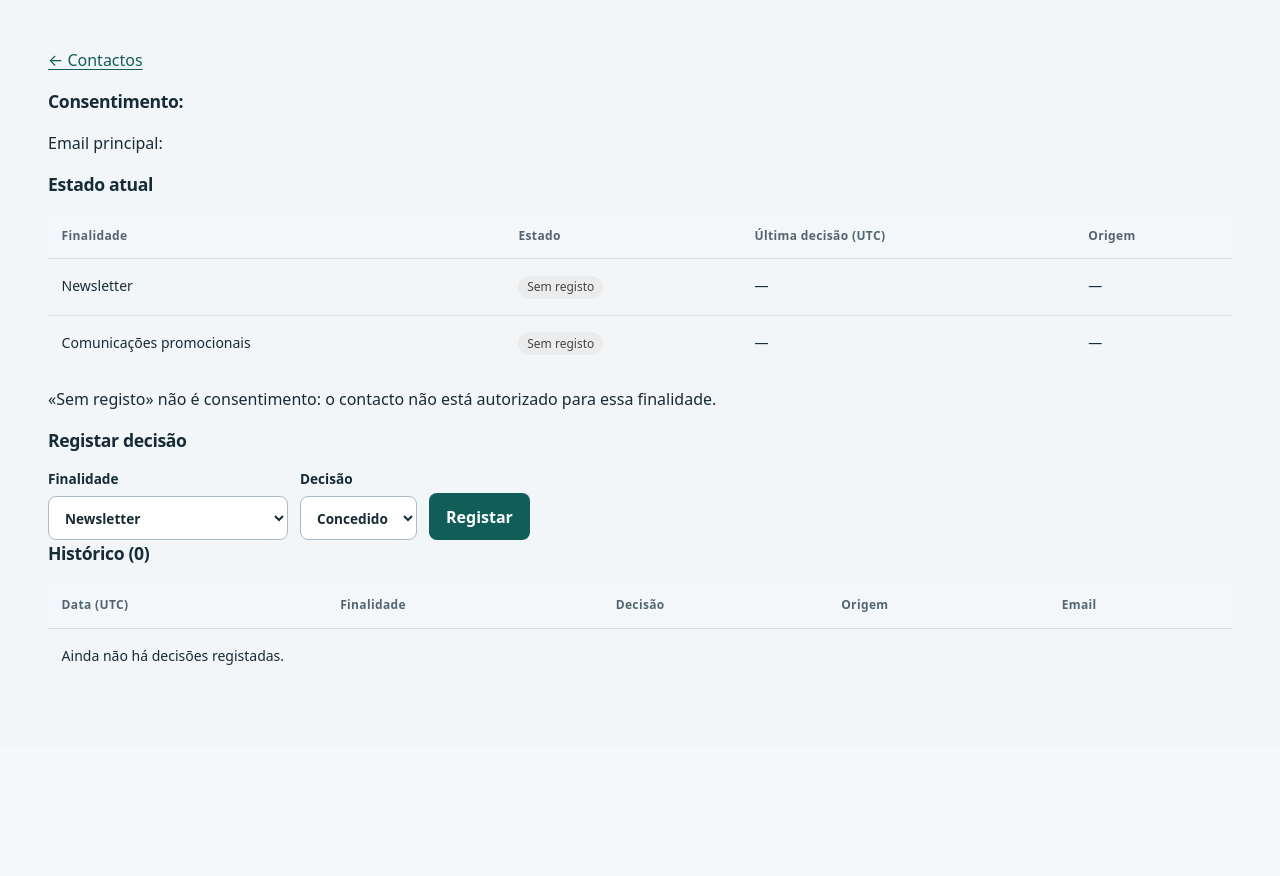
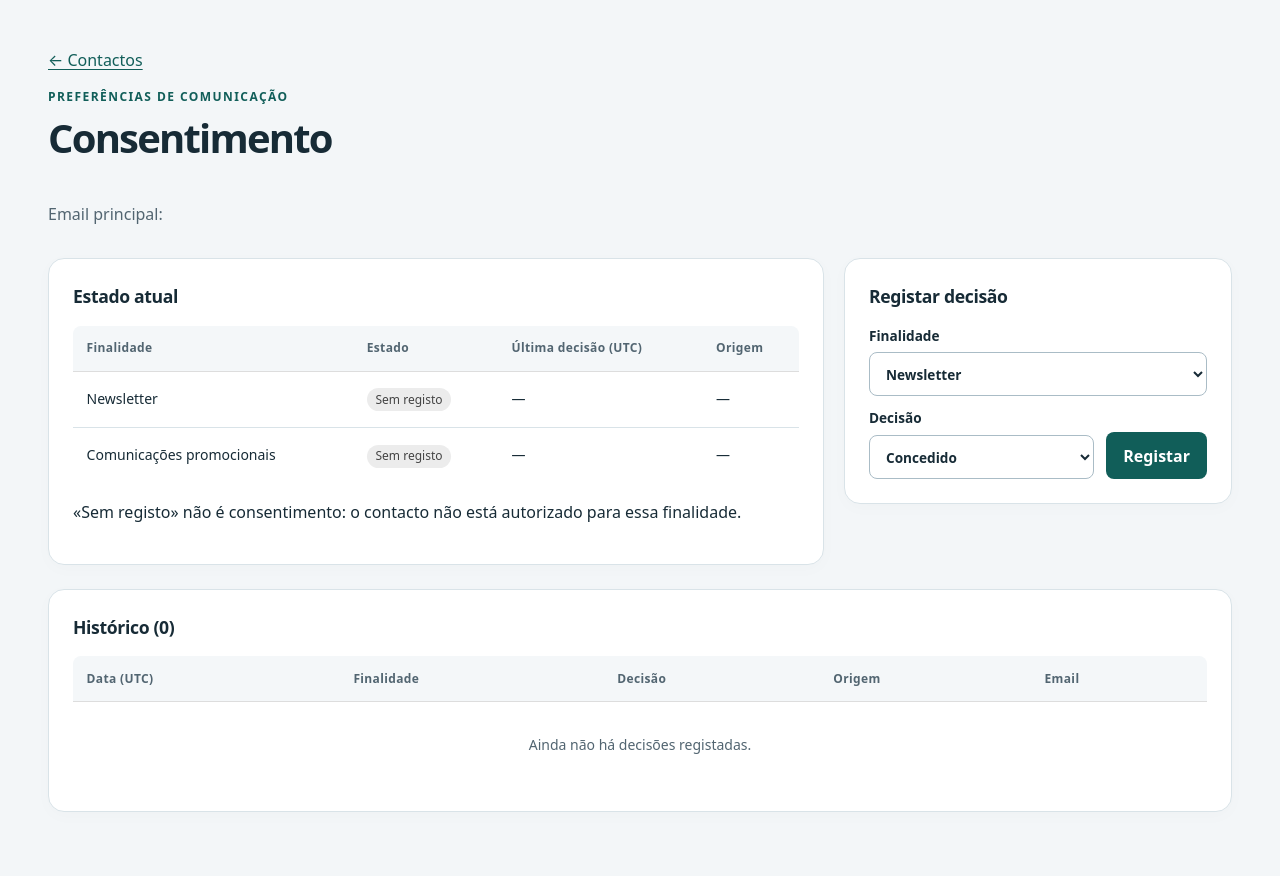
Before and after one commit to randomtconsultores/MarkRTing, a FastAPI app: page /contacts/1/consent in a window 1280 px wide. Shown: the part 76-952 px from the top of the page. Before the commit the page ends 741 px from the top, so only its background shows below. Run offline with FastAPI, Linux system fonts and the light colour scheme; some libraries are stand-ins or nearby versions.

Commit message:
Identidade visual: organizar consentimento em cartões

```diff
--- a/src/mini_marketo/templates/consent.html
+++ b/src/mini_marketo/templates/consent.html
@@ -1,18 +1,20 @@
 {% extends "base.html" %}
 {% block title %}Consentimento · Mini-Marketo{% endblock %}
 {% block content %}
-<p><a href="/contacts">← Contactos</a></p>
+<div class="page-intro">
+  <p><a href="/contacts">← Contactos</a></p>
+  <p class="eyebrow">Preferências de comunicação</p>
+  <h1>Consentimento</h1>
+  <p><strong>{{ contact.first_name }} {{ contact.last_name }}</strong><br>Email principal: {{ contact.email }}</p>
+</div>
+{% if error %}<p class="error" role="alert">{{ error }}</p>{% endif %}
 
-<section>
-  <h2>Consentimento: {{ contact.first_name }} {{ contact.last_name }}</h2>
-  <p>Email principal: {{ contact.email }}</p>
-  {% if error %}<p class="error" role="alert">{{ error }}</p>{% endif %}
-</section>
-
-<section>
-  <h2>Estado atual</h2>
+<div class="contact-grid">
+<section class="panel" aria-labelledby="consent-state-title">
+  <h2 id="consent-state-title">Estado atual</h2>
+  <div class="table-scroll" role="region" aria-label="Estado atual do consentimento" tabindex="0">
   <table>
-    <thead><tr><th>Finalidade</th><th>Estado</th><th>Última decisão (UTC)</th><th>Origem</th></tr></thead>
+    <thead><tr><th scope="col">Finalidade</th><th scope="col">Estado</th><th scope="col">Última decisão (UTC)</th><th scope="col">Origem</th></tr></thead>
     <tbody>
     {% for row in rows %}
       <tr>
@@ -24,14 +26,15 @@
     {% endfor %}
     </tbody>
   </table>
+  </div>
   {% if rows|selectattr('status', 'equalto', 'none')|list %}
   <p>«Sem registo» não é consentimento: o contacto não está autorizado para essa finalidade.</p>
   {% endif %}
 </section>
 
-<section>
-  <h2>Registar decisão</h2>
-  <form method="post" action="/contacts/{{ contact.id }}/consent">
+<section class="panel" aria-labelledby="consent-decision-title">
+  <h2 id="consent-decision-title">Registar decisão</h2>
+  <form method="post" action="/contacts/{{ contact.id }}/consent" class="contact-form">
     <label>Finalidade
       <select name="purpose">
         {% for key, label in purposes.items() %}<option value="{{ key }}">{{ label }}</option>{% endfor %}
@@ -45,11 +48,13 @@
     <button>Registar</button>
   </form>
 </section>
+</div>
 
-<section>
-  <h2>Histórico ({{ history|length }})</h2>
+<section class="panel" aria-labelledby="consent-history-title">
+  <h2 id="consent-history-title">Histórico ({{ history|length }})</h2>
+  <div class="table-scroll" role="region" aria-label="Histórico de decisões de consentimento" tabindex="0">
   <table>
-    <thead><tr><th>Data (UTC)</th><th>Finalidade</th><th>Decisão</th><th>Origem</th><th>Email</th></tr></thead>
+    <thead><tr><th scope="col">Data (UTC)</th><th scope="col">Finalidade</th><th scope="col">Decisão</th><th scope="col">Origem</th><th scope="col">Email</th></tr></thead>
     <tbody>
     {% for r in history %}
       <tr>
@@ -60,9 +65,10 @@
         <td>{{ r.email }}</td>
       </tr>
     {% else %}
-      <tr><td colspan="5">Ainda não há decisões registadas.</td></tr>
+      <tr><td colspan="5" class="empty-state">Ainda não há decisões registadas.</td></tr>
     {% endfor %}
     </tbody>
   </table>
+  </div>
 </section>
 {% endblock %}
```
